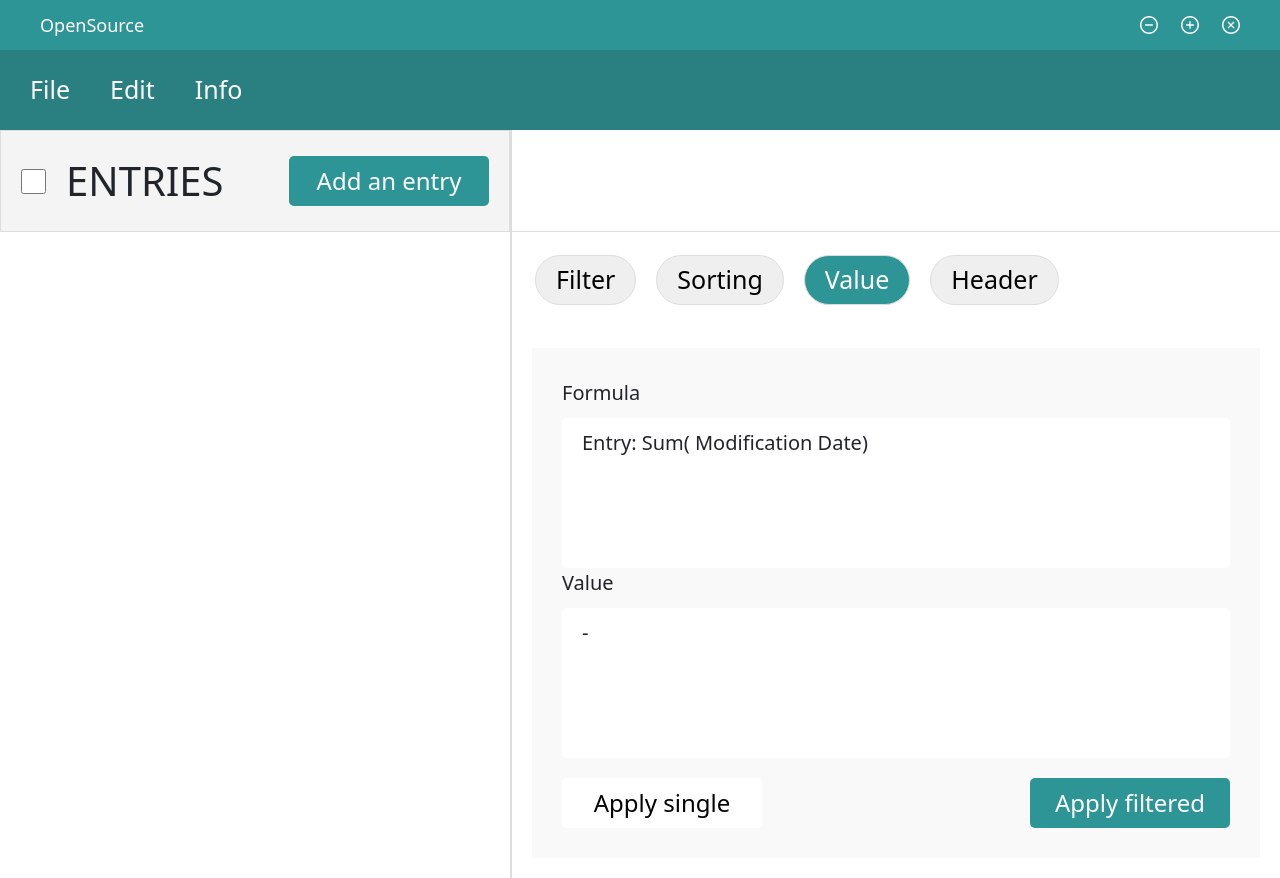
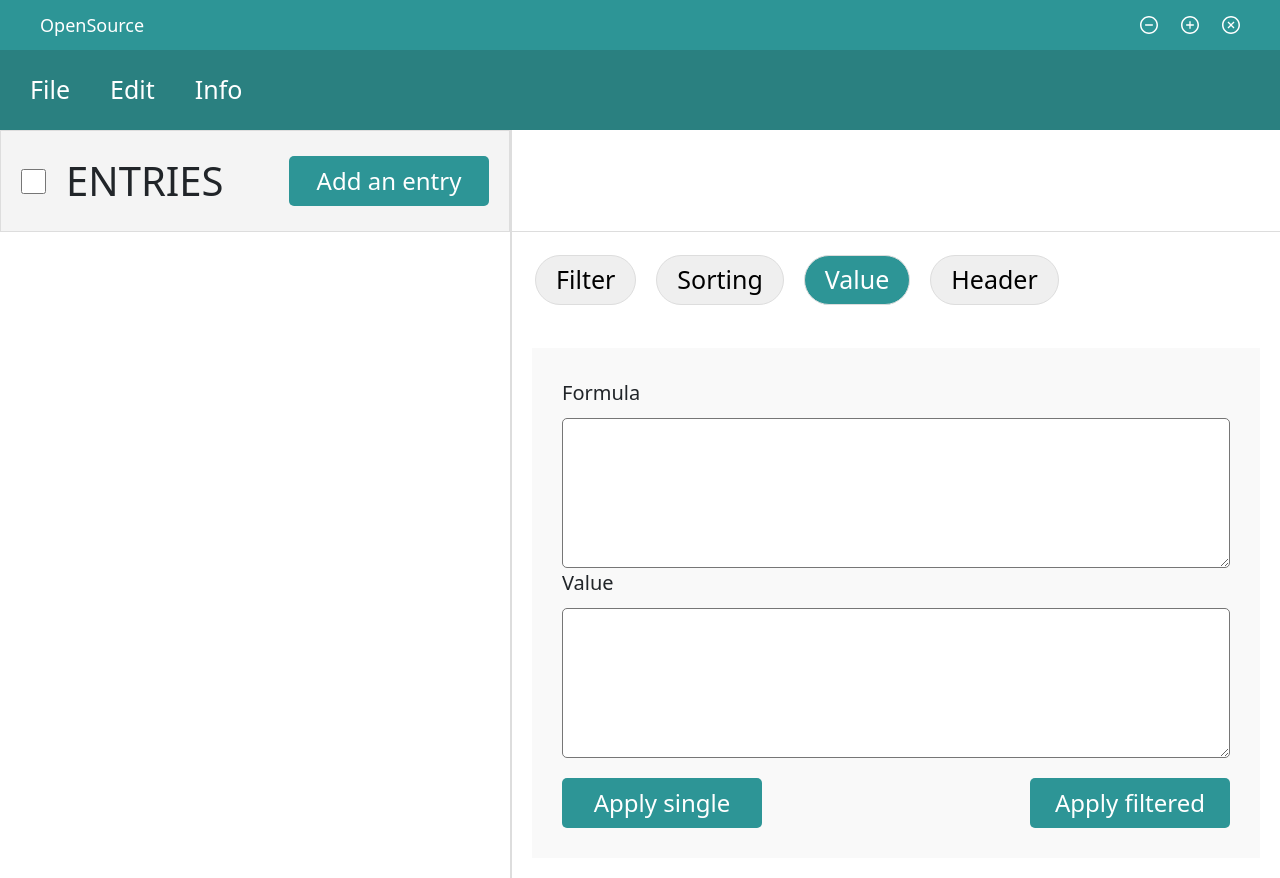
Before and after one commit to GregorGT/RuNo, a React (Vite) app: page / in a window 1280 px wide. Both pictures are taken after a click on the button "Value". Built offline with nearby package versions, Linux system fonts and the light colour scheme.

Commit message:
Fixing the look of the button (class change) and changing the div elements to textareas.

```diff
--- a/src/components/TabComponent/Value.tsx
+++ b/src/components/TabComponent/Value.tsx
@@ -2,11 +2,11 @@ const Value = () => {
   return (
     <div className="value">
       <div>Formula</div>
-      <div className="editor">Entry: Sum( Modification Date)</div>
+      <textarea className="editor"/>
       <div>Value</div>
-      <div className="editor">-</div>
+      <textarea className="editor"/>
       <div className="flex justify-between">
-        <button className="apply-single mt-3">Apply single</button>
+        <button className="apply-filtered mt-3">Apply single</button>
         <button className="apply-filtered mt-3">Apply filtered</button>
       </div>
     </div>
```
